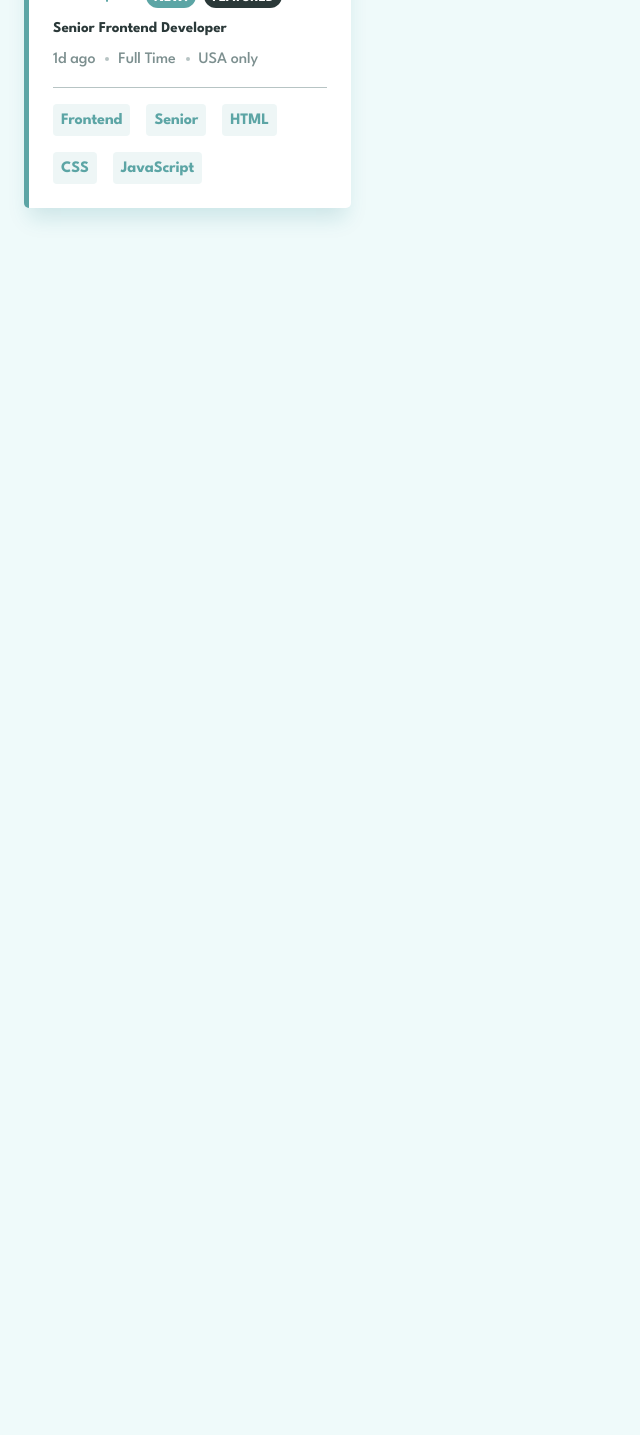
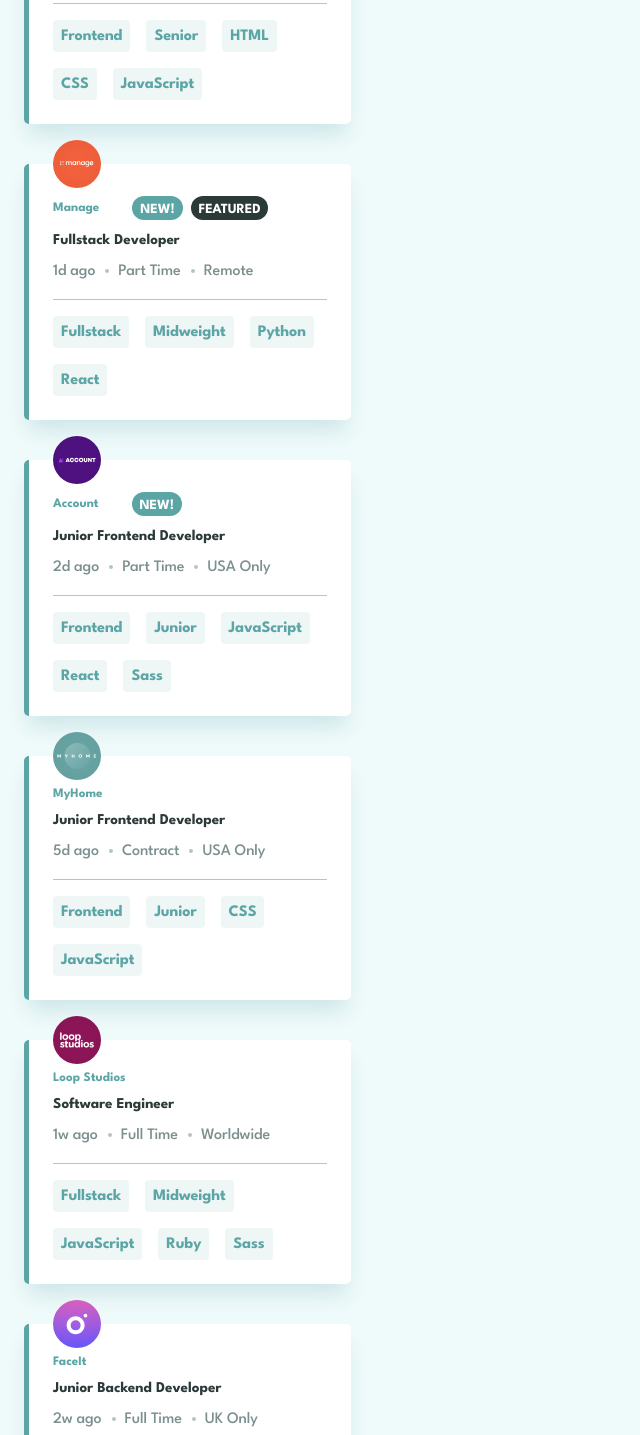
Before and after one commit to AdamHaniff/Job-Listings-With-Filtering, a website built with Parcel: page index.html in a window 1280 px wide. Shown: the part 344-1779 px from the top of the page, without its empty margins (0-640 px from the left). Before the commit the page ends 800 px from the top, so only its background shows below. Built offline with nearby package versions, Linux system fonts and the light colour scheme.

Commit message:
Inserted each job dynamically

```diff
--- /dev/null
+++ b/data.js
@@ -0,0 +1,154 @@
+const jobsData = [
+  {
+    id: 1,
+    company: "Photosnap",
+    logo: "./images/photosnap.svg",
+    new: true,
+    featured: true,
+    position: "Senior Frontend Developer",
+    role: "Frontend",
+    level: "Senior",
+    postedAt: "1d ago",
+    contract: "Full Time",
+    location: "USA Only",
+    languages: ["HTML", "CSS", "JavaScript"],
+    tools: [],
+  },
+  {
+    id: 2,
+    company: "Manage",
+    logo: "./images/manage.svg",
+    new: true,
+    featured: true,
+    position: "Fullstack Developer",
+    role: "Fullstack",
+    level: "Midweight",
+    postedAt: "1d ago",
+    contract: "Part Time",
+    location: "Remote",
+    languages: ["Python"],
+    tools: ["React"],
+  },
+  {
+    id: 3,
+    company: "Account",
+    logo: "./images/account.svg",
+    new: true,
+    featured: false,
+    position: "Junior Frontend Developer",
+    role: "Frontend",
+    level: "Junior",
+    postedAt: "2d ago",
+    contract: "Part Time",
+    location: "USA Only",
+    languages: ["JavaScript"],
+    tools: ["React", "Sass"],
+  },
+  {
+    id: 4,
+    company: "MyHome",
+    logo: "./images/myhome.svg",
+    new: false,
+    featured: false,
+    position: "Junior Frontend Developer",
+    role: "Frontend",
+    level: "Junior",
+    postedAt: "5d ago",
+    contract: "Contract",
+    location: "USA Only",
+    languages: ["CSS", "JavaScript"],
+    tools: [],
+  },
+  {
+    id: 5,
+    company: "Loop Studios",
+    logo: "./images/loop-studios.svg",
+    new: false,
+    featured: false,
+    position: "Software Engineer",
+    role: "Fullstack",
+    level: "Midweight",
+    postedAt: "1w ago",
+    contract: "Full Time",
+    location: "Worldwide",
+    languages: ["JavaScript", "Ruby"],
+    tools: ["Sass"],
+  },
+  {
+    id: 6,
+    company: "FaceIt",
+    logo: "./images/faceit.svg",
+    new: false,
+    featured: false,
+    position: "Junior Backend Developer",
+    role: "Backend",
+    level: "Junior",
+    postedAt: "2w ago",
+    contract: "Full Time",
+    location: "UK Only",
+    languages: ["Ruby"],
+    tools: ["RoR"],
+  },
+  {
+    id: 7,
+    company: "Shortly",
+    logo: "./images/shortly.svg",
+    new: false,
+    featured: false,
+    position: "Junior Developer",
+    role: "Frontend",
+    level: "Junior",
+    postedAt: "2w ago",
+    contract: "Full Time",
+    location: "Worldwide",
+    languages: ["HTML", "JavaScript"],
+    tools: ["Sass"],
+  },
+  {
+    id: 8,
+    company: "Insure",
+    logo: "./images/insure.svg",
+    new: false,
+    featured: false,
+    position: "Junior Frontend Developer",
+    role: "Frontend",
+    level: "Junior",
+    postedAt: "2w ago",
+    contract: "Full Time",
+    location: "USA Only",
+    languages: ["JavaScript"],
+    tools: ["Vue", "Sass"],
+  },
+  {
+    id: 9,
+    company: "Eyecam Co.",
+    logo: "./images/eyecam-co.svg",
+    new: false,
+    featured: false,
+    position: "Full Stack Engineer",
+    role: "Fullstack",
+    level: "Midweight",
+    postedAt: "3w ago",
+    contract: "Full Time",
+    location: "Worldwide",
+    languages: ["JavaScript", "Python"],
+    tools: ["Django"],
+  },
+  {
+    id: 10,
+    company: "The Air Filter Company",
+    logo: "./images/the-air-filter-company.svg",
+    new: false,
+    featured: false,
+    position: "Front-end Dev",
+    role: "Frontend",
+    level: "Junior",
+    postedAt: "1mo ago",
+    contract: "Part Time",
+    location: "Worldwide",
+    languages: ["JavaScript"],
+    tools: ["React", "Sass"],
+  },
+];
+
+export default jobsData;
--- a/index.html
+++ b/index.html
@@ -34,7 +34,7 @@
       </picture>
     </header>
     <div class="filters-jobs">
-      <div class="filters">
+      <div class="filters hidden">
         <div class="filters__container">
           <div class="filter">
             <div class="filter__container">
@@ -76,7 +76,7 @@
         <button class="filters__clear-btn" type="button">Clear</button>
       </div>
       <div class="jobs">
-        <div class="job">
+        <!-- <div class="job">
           <div class="job__info">
             <img
               class="job__logo"
@@ -130,7 +130,7 @@
               <span class="tag__name">JavaScript</span>
             </div>
           </div>
-        </div>
+        </div> -->
       </div>
     </div>
   </body>
--- a/main.js
+++ b/main.js
@@ -1,2 +1,81 @@
 import "core-js/stable";
 import "regenerator-runtime/runtime";
+import jobsData from "./data.js";
+
+// VARIABLES
+const jobs = document.querySelector(".jobs");
+
+for (let jobData of jobsData) {
+  const jobHTML = `
+  <div class="job">
+  <div class="job__info">
+    <img
+      class="job__logo"
+      src=${jobData.logo}
+      alt="Company Logo"
+    />
+    <div class="job__description">
+      <div class="job__company-new-featured">
+        <span class="job__company">${jobData.company}</span>
+        <div class="job__new-featured">
+          ${jobData.new ? '<span class="job__new">New!</span>' : ""}
+          ${
+            jobData.featured
+              ? '<span class="job__featured">Featured</span>'
+              : ""
+          }
+        </div>
+      </div>
+      <span class="job__title">${jobData.position}</span>
+      <div class="job__time-type-location">
+        <span class="job__time-ago">${jobData.postedAt}</span>
+        <div class="job__bullet-type">
+          <img
+            class="job__bullet-point"
+            src="./images/bullet-point.svg"
+            alt="Bullet Point"
+          />
+          <span class="job__type">${jobData.contract}</span>
+        </div>
+        <div class="job__bullet-location">
+          <img
+            class="job__bullet-point"
+            src="./images/bullet-point.svg"
+            alt="Bullet Point"
+          />
+          <span class="job__location">${jobData.location}</span>
+        </div>
+      </div>
+    </div>
+  </div>
+  <div class="tags">
+    <div class="tag">
+      <span class="tag__name">${jobData.role}</span>
+    </div>
+    <div class="tag">
+      <span class="tag__name">${jobData.level}</span>
+    </div>
+    ${jobData.languages
+      .map(
+        (language) => `
+      <div class="tag">
+        <span class="tag__name">${language}</span>
+      </div>
+    `
+      )
+      .join("")}
+    ${jobData.tools
+      .map(
+        (tool) => `
+      <div class="tag">
+        <span class="tag__name">${tool}</span>
+      </div>
+    `
+      )
+      .join("")}
+  </div>
+</div>
+  `;
+
+  jobs.insertAdjacentHTML("beforeend", jobHTML);
+}
--- a/main.scss
+++ b/main.scss
@@ -84,6 +84,7 @@ body {
 // *********** FILTERS-JOBS ***********
 .filters-jobs {
   padding: 0 2.4rem;
+  margin: 0 auto;
 }
 
 // ************** FILTERS *************
@@ -96,7 +97,6 @@ body {
   background: $color-white;
   box-shadow: 0 1.5rem 2rem -0.5rem $color-deep-aqua-15-percent;
   padding: 2rem 2.5rem 2rem 1.9rem;
-  margin: 0 auto;
   transform: translateY(-3.6rem);
   margin-bottom: -3.6rem;
 
@@ -152,6 +152,9 @@ body {
 // *************** JOBS **************
 .jobs {
   margin-top: 5.6rem;
+  display: flex;
+  flex-direction: column;
+  gap: 4rem;
 }
 
 // **************** JOB ***************
@@ -256,3 +259,8 @@ body {
     @include filter-tag-name-styles;
   }
 }
+
+// *** CLASSES USED WITH JAVASCRIPT ***
+.hidden {
+  display: none;
+}
```
Also changed, not shown: data.json (deleted, +0 -152 lines), css/main.css, 1 other file.
